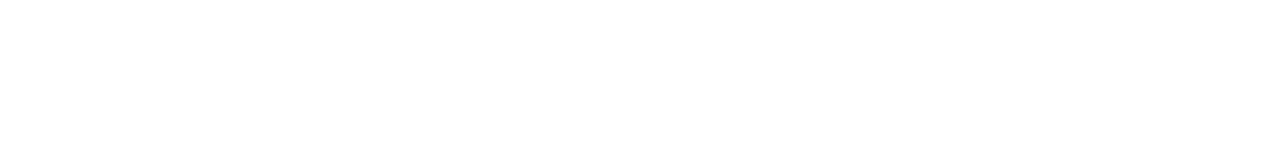
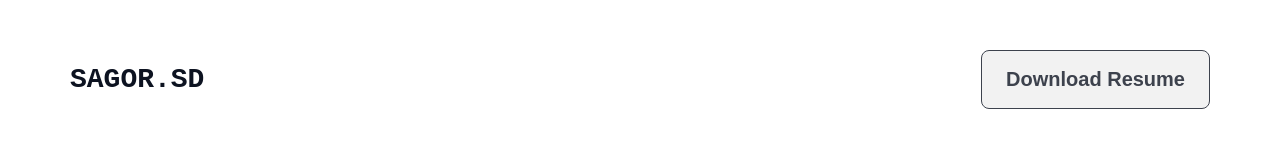
Before and after one commit to SagorChandra404/assignment-b10-a1, a plain HTML site: page index.html in a window 1280 px wide. Drawn offline with Linux system fonts and the light colour scheme; a web font is replaced by a local one.

Commit message:
added navbar section

```diff
--- a/css/style.css
+++ b/css/style.css
@@ -11,3 +11,50 @@
 body {
   font-family: "Azeret Mono", monospace;
 }
+
+
+
+
+
+
+
+
+/* navbar st */
+.navbar{
+    /* max-width: 1440px;
+    margin: 0 auto; */
+    margin: 50px 0 50px 0;
+}
+.navbar_container{
+    max-width: 1140px;
+    margin: 0 auto;
+    display: flex;
+    justify-content: space-between;
+    align-items: center;
+
+}
+.logo h2{
+    font-size: 28px;
+    font-weight: 800;
+    color: #0D1321;
+}
+
+.btn button{
+    padding: 17px 24px;
+    border-radius: 8px;
+    border: 1px solid #0D1321;
+    opacity: 0.8;
+}
+
+.btn button a{
+    text-decoration: none;
+    font-size: 20px;
+    font-weight: 600;
+    color: #0D1321;
+}
+
+
+.banner{}
+.banner_container{
+
+}
--- a/index.html
+++ b/index.html
@@ -7,7 +7,26 @@
     <link rel="stylesheet" href="./css/style.css">
 </head>
 <body>
-   <header></header>
+   <header>
+    <section>
+        <div class="navbar">
+            <div class="navbar_container">
+                <div class="logo">
+                    <h2>SAGOR.SD</h2>
+                </div>
+                <div class="btn">
+                    <button><a href="#">Download Resume</a></button>
+                </div>
+            </div>
+        </div>
+    </section>
+
+    <section>
+        <div class="banner">
+            <div class="banner_container"></div>
+        </div>
+    </section>
+   </header>
    <main></main>
    <footer></footer>
 </body>
```
